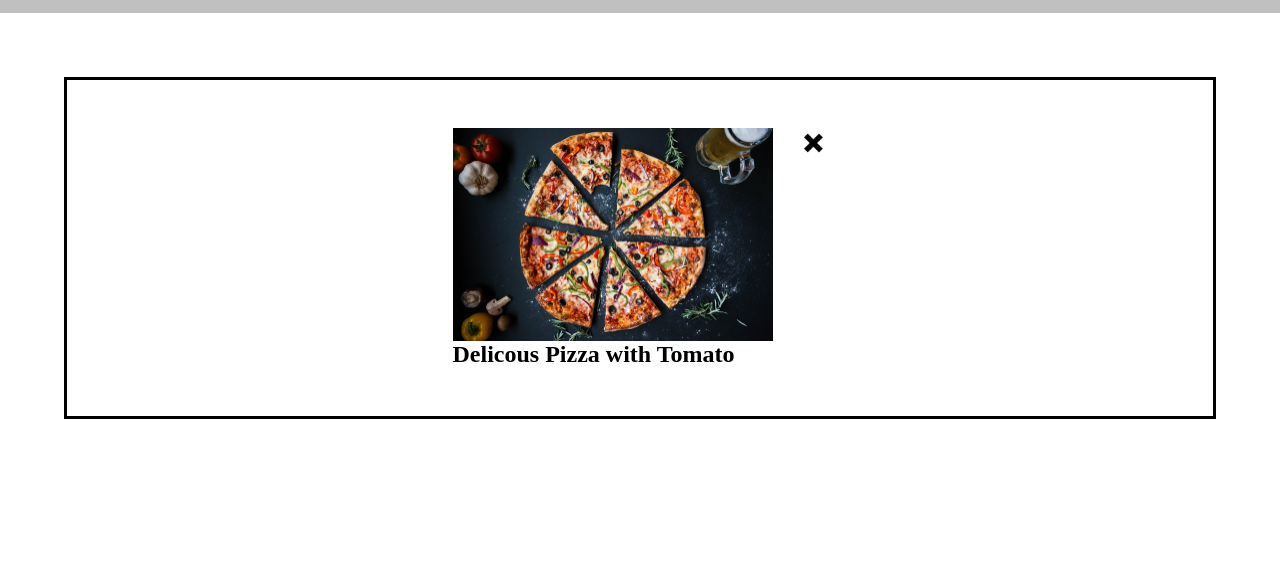
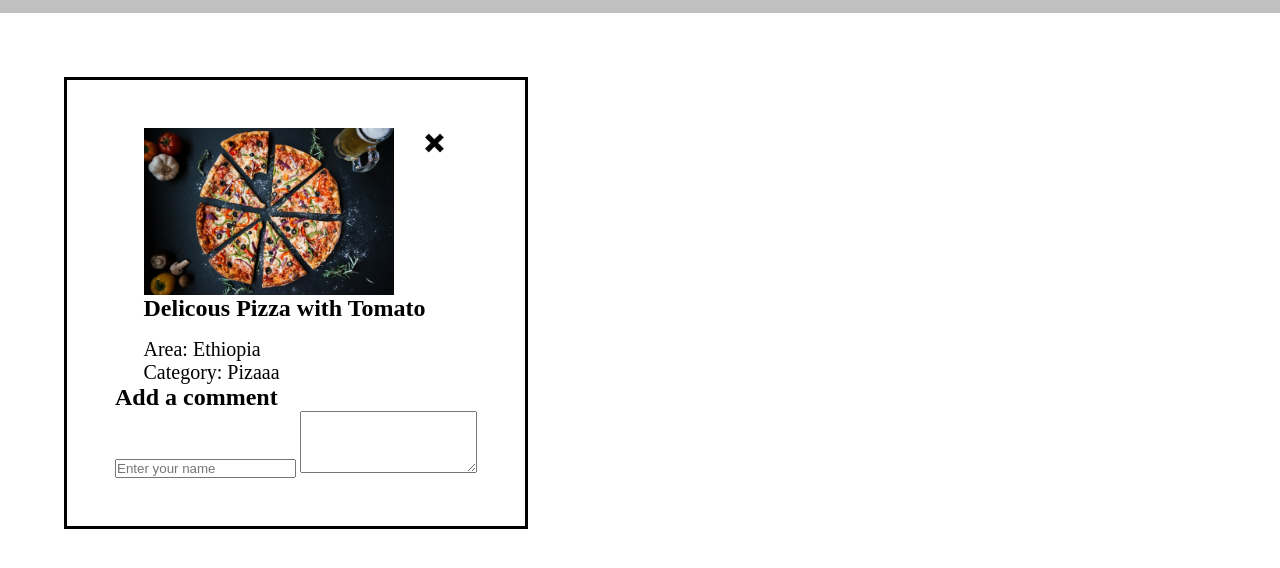
Before and after one commit to Zel-hub7/JS-Capstone, a plain HTML site: page index.html in a window 1280 px wide. Shown: the part 62-630 px from the top of the page. Drawn offline with Linux system fonts and the light colour scheme.

Commit message:
update file

```diff
--- a/index.html
+++ b/index.html
@@ -25,7 +25,7 @@
         </div>
     </header>
 
-
+<section class="window">
     <div class="pop-up">
 
         <div class="food-container">
@@ -39,9 +39,25 @@
 
             <h2>Delicous Pizza with Tomato</h2>
 
+            <ul class="food-detail">
+                <li>Area: Ethiopia</li>
+                <li>Category: Pizaaa</li>
+            </ul>
         </div>
 
+        <div class="comments">
+            <h2>Add a comment</h2>
+            <form id="form" action="">
+                <label for="name"></label>
+                <input type="text" id="name" placeholder="Enter your name" />
+                <label for="message"></label>
+                <textarea id="message" name="message" rows="4" required></textarea>
+
+            </form>
+        </div>
     </div>
+</section>
+
 
 </body>
 
--- a/style.css
+++ b/style.css
@@ -22,11 +22,9 @@ header {
     font-weight: bold;
 }
 #food {
-    width: 20rem;
+    width: 250px;
 }
-.food-container {
 
-}
 .pop-up {
     display: flex;
     flex-direction: column;
@@ -35,13 +33,24 @@ header {
     border: solid black;
     margin: 4rem;
     padding: 3rem;
+    max-width: fit-content;
 }
 .imgAndLogo {
     display: flex;
-
 }
 #cancel {
     margin-left: 25px;
     width: 30px;
 
 }
+.food-detail {
+    font-size: 20px;
+    margin-top: 1rem;
+}
+.comments {
+
+    width: 100%;
+}
+#form {
+    width: 100%;
+}
```
